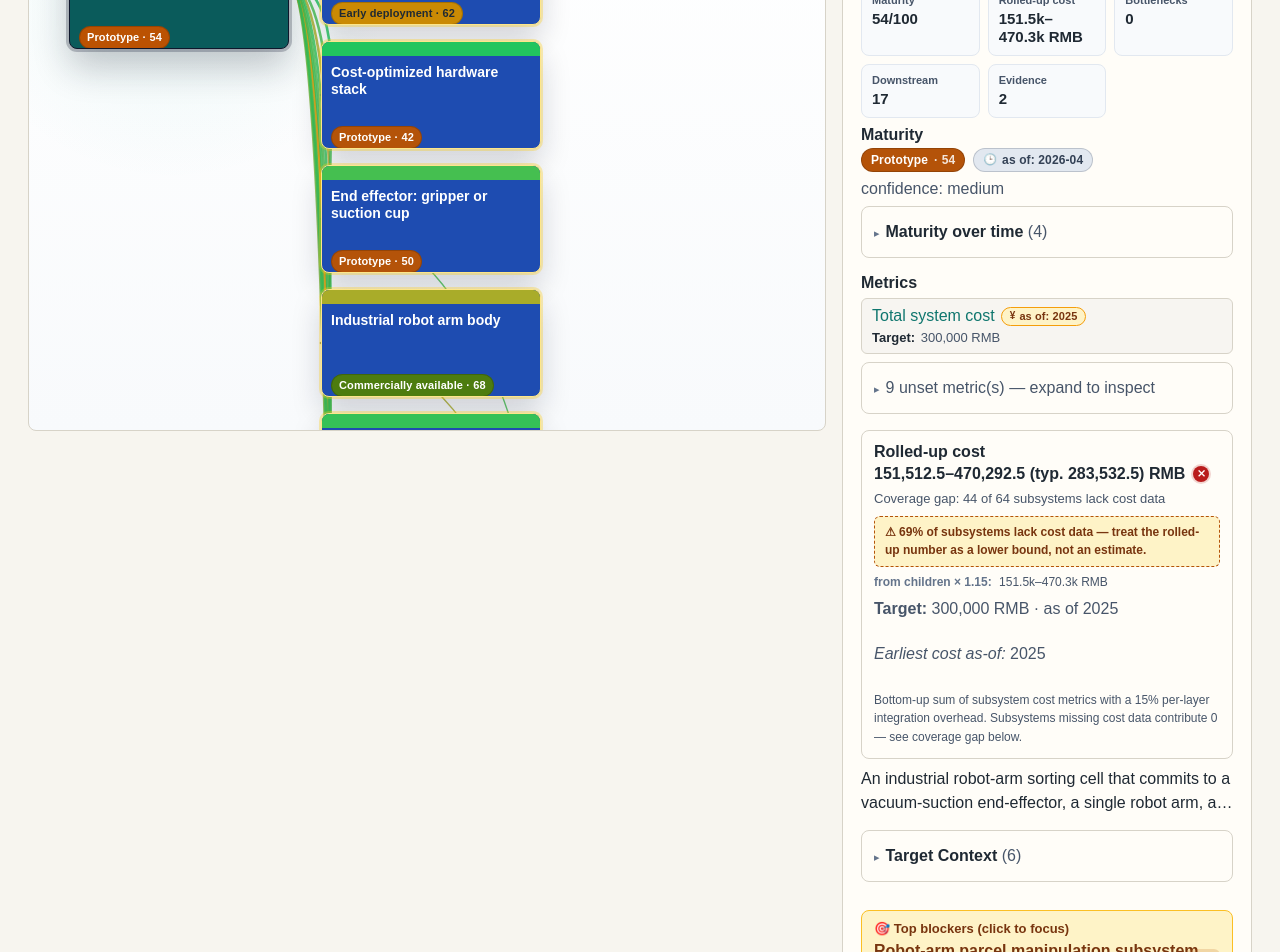
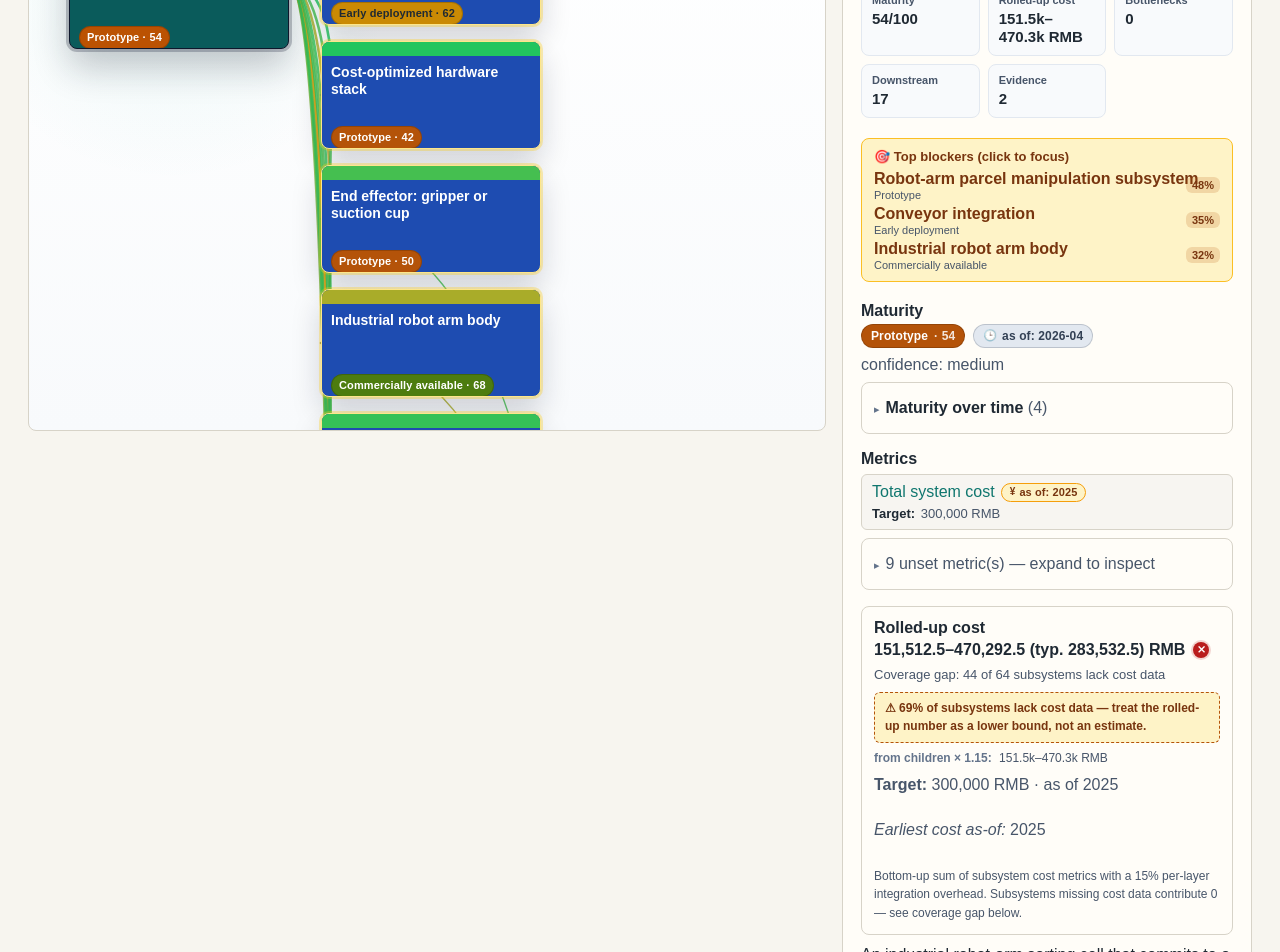
Before and after one commit to drt030/mincut, a Next.js app: page /graph in a window 1280 px wide. Shown: the part 420-1372 px from the top of the page. Built offline with nearby package versions, Linux system fonts and the light colour scheme.

Commit message:
Move graph drill targets above detail

```diff
--- a/src/components/NodeDetailPanel.tsx
+++ b/src/components/NodeDetailPanel.tsx
@@ -121,6 +121,14 @@ export function NodeDetailPanel({ graph, node, onSelectNode }: Props) {
         bottleneckCount={bottlenecks.length}
         evidenceCount={evidenceCount}
       />
+      {/*
+        Keep the next drill target directly below the summary. The graph
+        surface is a research workflow, so after "what is this node?" the
+        next visible answer should be "what should I inspect next?"
+      */}
+      {(node.kind === "product" || node.kind === "module") ? (
+        <TopBlockers graph={graph} parent={node} onSelectNode={onSelectNode} />
+      ) : null}
       {isDeprecated && node.notes?.trim() ? (
         <div className="deprecated-callout">
           <strong>{t("supersessionReason")}</strong>
@@ -234,15 +242,6 @@ export function NodeDetailPanel({ graph, node, onSelectNode }: Props) {
             ))}
           </ul>
         </details>
-      ) : null}
-      {/*
-        Per UX Flow v3 iter-11: surface the top-3 highest-risk
-        `requires` children directly at the top of the panel so the
-        user has a one-click drill-target for "what's gating my
-        product". Only shown for kinds where requires makes sense.
-      */}
-      {(node.kind === "product" || node.kind === "module") ? (
-        <TopBlockers graph={graph} parent={node} onSelectNode={onSelectNode} />
       ) : null}
       {node.kind === "metric" ? <MetricValueDetailRow node={node} /> : null}
       <NodeList
```
